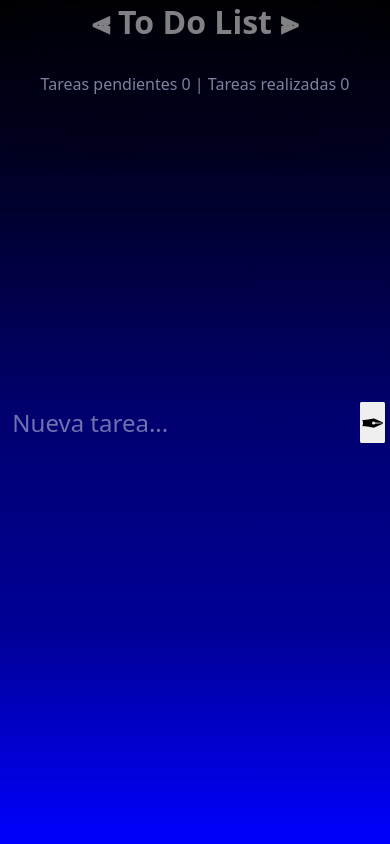
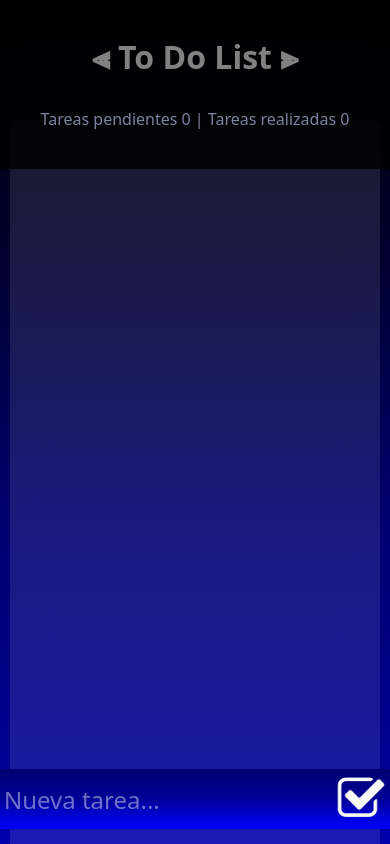
Before and after one commit to alonsojerez1986/to_do_list, a plain HTML site: page index.html in a window 390 px wide. Shown: the top 844 px of the page. Drawn offline with Linux system fonts and the light colour scheme.

Commit message:
responsive

```diff
--- a/css/estilos.css
+++ b/css/estilos.css
@@ -1,59 +1,67 @@
-/* Definición de variables para colores */
-:root{
+:root {
     --orange: #00144c;
     --lightorange: #02ce72;
     --verylightorange: #acb2d6ba;
-    --gray:#ffffff;
-    --white:#ffffff0c;
+    --gray: #ffffff;
+    --white: #ffffff0c;
 }
-*{
-    font-family:system-ui, -apple-system, BlinkMacSystemFont, 'Segoe UI', Roboto, Oxygen, Ubuntu, Cantarell, 'Open Sans', 'Helvetica Neue', sans-serif;
-}
-/*Estilo general de la página*/
-*{
+
+* {
+    font-family: system-ui, -apple-system, BlinkMacSystemFont, 'Segoe UI', Roboto, Oxygen, Ubuntu, Cantarell, 'Open Sans', 'Helvetica Neue', sans-serif;
     margin: 0;
     padding: 0;
+    box-sizing: border-box;
 }
-body{
-    min-height:100vh;
+
+body {
+    min-height: 100vh;
     opacity: 0;
     margin: 0;
     padding: 0;
     display: flex;
     flex-direction: column;
     flex-wrap: nowrap;
-    justify-content: center;
+    justify-content: flex-start;
     align-items: center;
     font-family: 'Courier New', Courier, monospace;
     background: linear-gradient(0deg, blue, rgb(0, 0, 151), rgb(0, 0, 113), rgb(0, 0, 48), rgb(0, 0, 0));
     background-repeat: no-repeat;
-    transition:opacity ease-in-out 2s;
+    transition: opacity ease-in-out 2s;
+    border-radius: 15px;
+    overflow:scroll;
 }
 
-.header{
-    height: 100vh;
+/* Encabezado fijo */
+.header {
+    position: fixed;
+    top: 0;
+    left: 0;
+    width: 100%;
+    height: fit-content;
+    background: rgba(0, 0, 0, 0.8);
+    backdrop-filter: blur(50px);
+    display: flex;
+    flex-direction: column;
+    justify-content: center;
+    align-items: center;
+    z-index: 1000;
+    transition: height ease-in-out 2s;
+    padding-bottom: 2%;
+    padding-top: 1%;
+}
 
-    width: 100%;
-
-    transition:height ease-in-out 2s;
-    backdrop-filter: blur(50px);
-
-}
-/* Estilo del encabezado */
-h1{
-
+h1 {
     color: rgba(255, 255, 255, 0.505);
     text-align: center;
+}
 
-}
-/* Estilo del formulario */
 form {
-    /* border: 1px solid; /* ayuda visual */
-    width: fit-content;
-    margin-inline: 45px auto;
+    width: 90%;
+    max-width: 600px;
+    margin: 15px auto;
     text-align: center;
     position: fixed;
-    bottom:0;
+    bottom: 0;
     display: flex;
     flex-direction: row;
     flex-wrap: nowrap;
@@ -61,49 +69,63 @@ form {
     align-items: center;
     backdrop-filter: blur(50px);
     padding: 1%;
+
 }
-form input[type="text"]{
-    background-color:transparent;
+
+form input[type="text"] {
+    background-color: transparent;
     color: white;
     border-style: none;
     font-size: 1.5em;
-    width:fit-content;
+    flex: 1;
+    min-width: 0;
 }
-form input[type="text"]:hover{
+
+form input[type="text"]:hover {
     background-color: rgba(255, 255, 255, 0.253);
 }
-form input[type="text"]::placeholder{
+
+form input[type="text"]::placeholder {
     color: rgba(255, 255, 255, 0.442);
 }
-/* Elimina el contorno al enfocar el input de texto */
-/*no se creará la línea al escribir*/
-form input[type="text"]:focus{
+
+form input[type="text"]:focus {
     outline: none;
 }
-form input[type="submit"]{
+
+form input[type="submit"] {
     font-size: 30px;
-
     border-radius: 5%;
     border-style: none;
-    color: var(white);
+    color: var(--white);
+    background-color: rgba(0, 0, 0, 0.619);
+    padding: 10px;
 }
-form input[type="submit"]:hover{
+
+form input[type="submit"]:hover {
     background-color: rgb(121, 120, 120);
-    cursor:pointer;
-    color: var(rgb(0, 0, 0));
+    cursor: pointer;
+    color: rgb(0, 0, 0);
 }
-/* Estilo del contenedor de la lista de tareas */
-.list-container{
-    width: 400px;
-    margin: 0 auto;
-    height: 100%;
-    overflow-y: hidden;
 
 
-    /*border: 1px solid;*/
+.list-container {
+    width: 90%;
+    max-width: 600px;
+    display: flex;
+    flex-direction: column;
+    justify-content: center;
+    margin: 100px auto 60px auto; /* Ajusta el margen superior e inferior */
+    overflow-y: auto;
+    padding: 10px;
+    box-shadow: 0 4px 8px rgba(0, 0, 0, 0.1);
+    border-radius: 8px;
+    background: rgba(255, 255, 255, 0.1);
+    backdrop-filter: blur(19px);
+    min-height: 100vh;
 }
-/* Estilo de cada tarea en la lista */
-.task-container{
+
+.task-container {
     background-color: var(--white);
     display: flex;
     justify-content: space-between;
@@ -114,57 +136,59 @@ form input[type="submit"]:hover{
     font-weight: 500;
     color: var(--gray);
 }
-.task-container:hover{
+
+.task-container:hover {
     background-color: rgba(154, 154, 154, 0.478);
-    display: flex;
-    justify-content: space-between;
-    margin-bottom: 6px;
-    padding: 16px;
-    border-radius: 4px;
-    font-size: 1.1em;
-    font-weight: 500;
     color: rgb(203, 203, 203);
 }
-/* Estilo del botón de cierre (borrar tarea) */
+
 .close-btn{
     width: 20px;
     height: 20px;
 }
-.close-btn:hover{
+.check {
+    height: 50px;
+    filter: invert(44%) sepia(95%) saturate(0%) hue-rotate(344deg) brightness(200%) contrast(97%);
+    border-radius: 15px;
+}
+
+.close-btn:hover {
     cursor: pointer;
 }
-/* Estilo de las estadísticas */
-#stats{
-    margin-top:30px;
+
+#stats {
+    margin-top: 30px;
     font-size: 1em;
     color: var(--verylightorange);
     text-align: center;
 }
-/* Estilo del footer */
-footer {
 
+.footer {
     display: flex;
-    flex-direction: column;
+    flex-direction: row;
     justify-content: center;
     align-items: center;
-    position:fixed;
+    position: fixed;
     bottom: 0;
     width: 100%;
-    height: fit-content;
+    height: 20px;
     background: linear-gradient(0deg, blue, rgb(0, 0, 151), rgb(0, 0, 113));
     color: white;
     text-align: center;
-    padding: 10px;
+    padding-block: 3%;
 }
+
 @media screen and (max-width: 800px) {
-
-
-    form{
-        /*border: 1px solid-> ayuda visual*/
-        width: 100%;
-        margin: 45px auto;
-        text-align: center;
-        position: sticky;
+    form {
+        flex-direction: column;
 
     }
-   }
+
+    .list-container {
+        width: 95%;
+        margin: 120px auto 80px auto; /* Ajusta el margen superior e inferior */
+    }
+    .footer{
+        height: 60px;
+    }
+}
--- a/index.html
+++ b/index.html
@@ -22,9 +22,10 @@
 
 
 
-        <form action="#" id="userInput">
+        <form action="#" class ="footer" id="userInput">
             <input type="text" placeholder="Nueva tarea..." id="inputText" autofocus>
-            <input type="submit" value="✒" id="addTarea">
+
+            <img class="check" src="img/check.png" type="submit" id="addTarea" onclick="addTask()">
         </form>
 
     <script src="js/toDo.js"></script>
```
Also changed, not shown: img/check.png (added).
